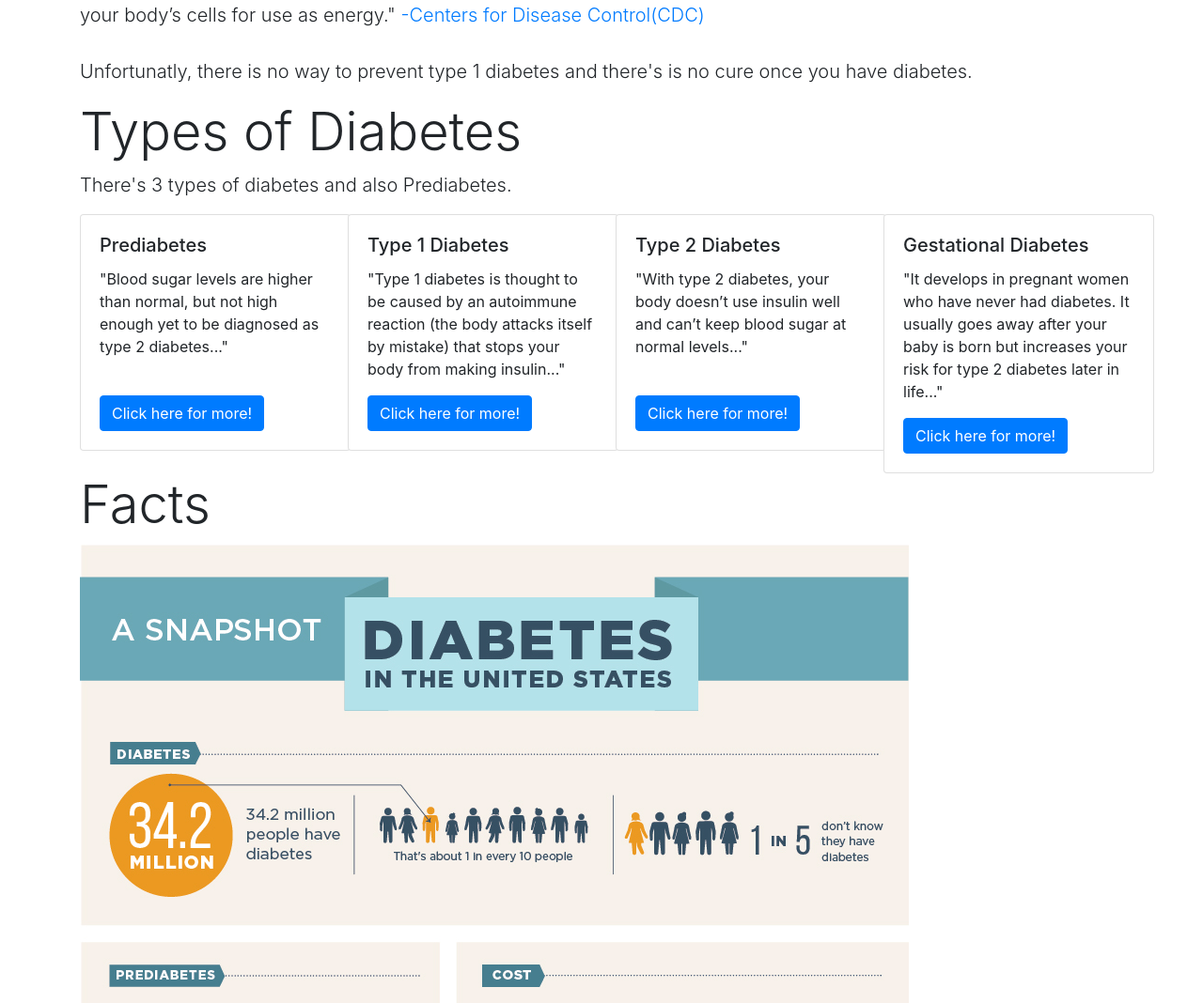
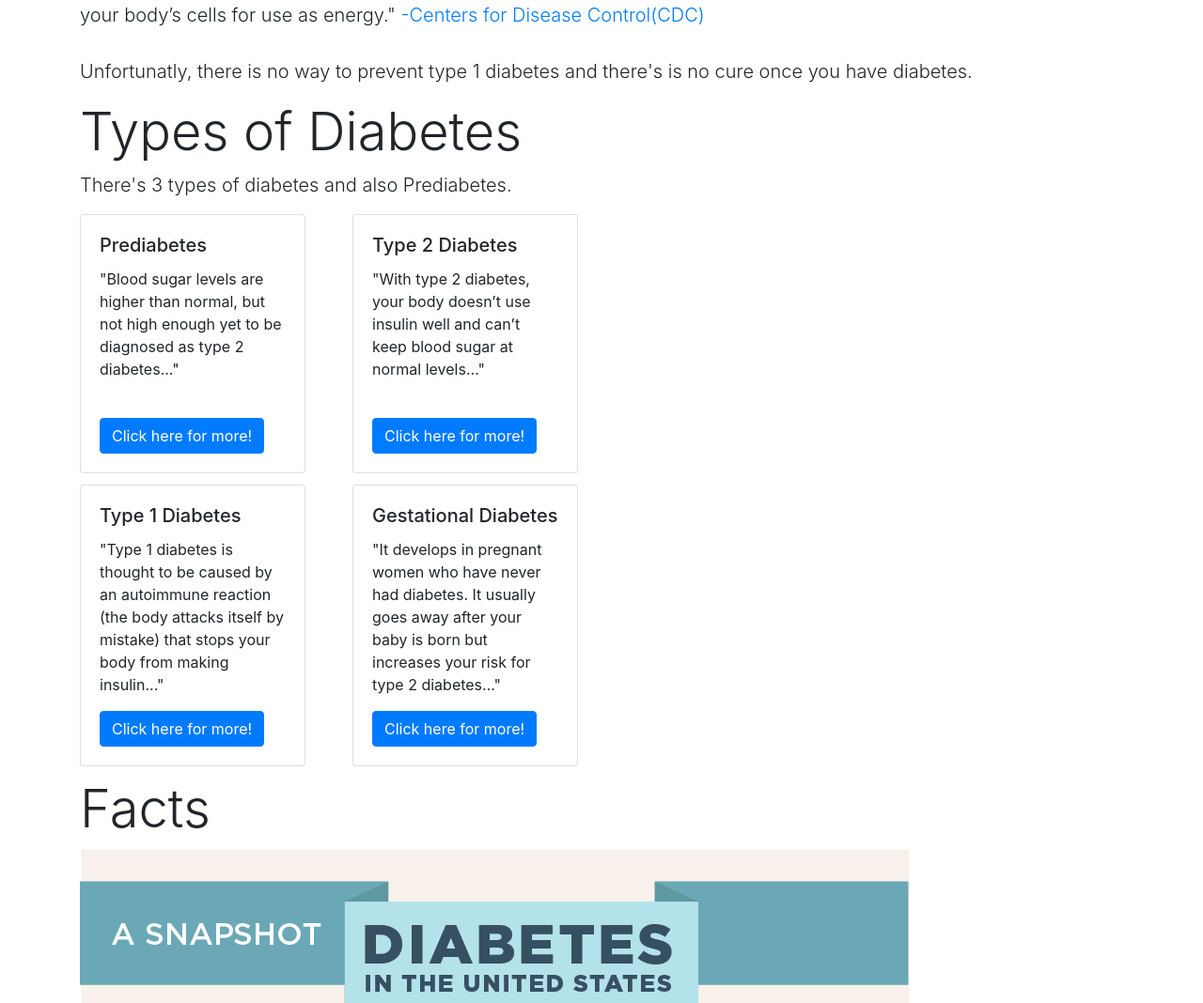
Before and after one commit to ry-al/diabetesML, a Python web app: template templates/index.html in a window 1280 px wide. Shown: the part 814-1882 px from the top of the page at 94% size. Run offline with Jinja, Linux system fonts and the light colour scheme; the template is opened without the code that fills it, so the values that code supplies are empty; some libraries are stand-ins or nearby versions.

Commit message:
added links, editing cards

```diff
--- a/templates/index.html
+++ b/templates/index.html
@@ -96,7 +96,7 @@
             <div class="carousel-caption text-left">
               <h1 style="color:black;">Diabetes Predictor</h1>
               <p style="color:black;">Let our AI predict your risk for diabetes</p>
-              <p><a class="btn btn-lg btn-primary" href="#" role="button">Take the Test</a></p>
+              <p><a class="btn btn-lg btn-primary" href="test.html" role="button">Take the Test</a></p>
             </div>
           </div>
         </div>
@@ -123,7 +123,8 @@
           Most of the food you eat is broken down into sugar (also called glucose) and released into your bloodstream.
           When your blood sugar goes up, it signals your pancreas to release insulin.
           Insulin acts like a key to let the blood sugar into your body’s cells for use as energy."
-          <a href="https://www.cdc.gov/diabetes/basics/diabetes.html" target="_blank">-Centers for Disease Control(CDC)</a>
+          <a href="https://www.cdc.gov/diabetes/basics/diabetes.html" target="_blank">-Centers for Disease
+            Control(CDC)</a>
           <br>
           <br>
           Unfortunatly, there is no way to prevent type 1 diabetes and there's is no cure once you have diabetes.</p>
@@ -134,9 +135,10 @@
     <div class="container">
       <h1 class="display-4"> Types of Diabetes </h1>
       <p class="lead">There's 3 types of diabetes and also Prediabetes. </p>
-      <div class="row separate">
-        <div class="col-md-3">
-          <div class="card" style="width: 18rem;">
+      <div class="row">
+        <div class="card-columns">
+          <div class="col-md-2">
+            <div class="card" style="width: 15rem;">
               <div class="card-body">
                 <h5 class="card-title">Prediabetes</h5>
                 <p class="card-text">
@@ -149,12 +151,13 @@
               </div>
             </div>
           </div>
-        <div class="col-md-3">
-          <div class="card" style="width: 18rem;">
+          <div class="col-md-2">
+            <div class="card" style="width: 15rem;">
               <div class="card-body">
                 <h5 class="card-title">Type 1 Diabetes</h5>
                 <p class="card-text">
-                "Type 1 diabetes is thought to be caused by an autoimmune reaction (the body attacks itself by mistake)
+                  "Type 1 diabetes is thought to be caused by an autoimmune reaction (the body attacks itself by
+                  mistake)
                   that stops your body from making insulin..."
                 </p>
                 <a href="https://www.cdc.gov/diabetes/basics/type1s.html" target="_blank" class="btn btn-primary">
@@ -162,8 +165,8 @@
               </div>
             </div>
           </div>
-        <div class="col-md-3">
-          <div class="card" style="width: 18rem;">
+          <div class="col-md-2">
+            <div class="card" style="width: 15rem;">
               <div class="card-body">
                 <h5 class="card-title">Type 2 Diabetes</h5>
                 <p class="card-text">
@@ -176,14 +179,13 @@
               </div>
             </div>
           </div>
-        <div class="col-md-3">
-          <div class="card" style="width: 18rem;">
+          <div class="col-md-2">
+            <div class="card" style="width: 15rem;">
               <div class="card-body">
                 <h5 class="card-title">Gestational Diabetes</h5>
                 <p class="card-text">
                   "It develops in pregnant women who have never had diabetes.
-                It usually goes away after your baby is born but increases your risk for type 2 diabetes later in
-                life..."
+                  It usually goes away after your baby is born but increases your risk for type 2 diabetes..."
                 </p>
                 <a href="https://www.cdc.gov/diabetes/basics/gestational.html" target="_blank"
                   class="btn btn-primary">Click here for more!</a>
@@ -192,6 +194,8 @@
           </div>
         </div>
       </div>
+    </div>
+
 
     <!-- FACTS -->
     <div class="facts-section">
```
Lines whose indentation alone changed are shown as unchanged.
